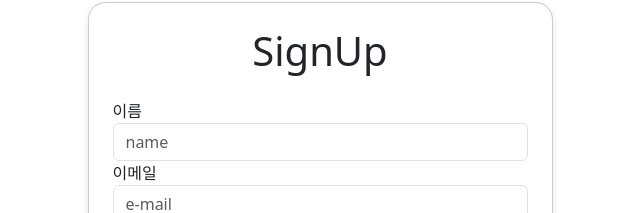
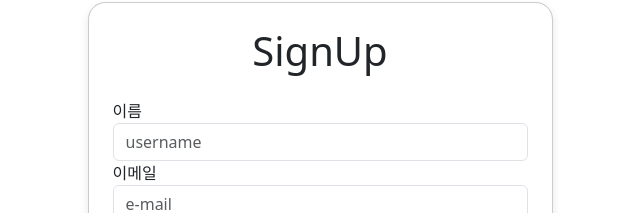
Before and after one commit to ckdwlsrh/household-budget-web, a Vue app: page /signup in a window 1280 px wide. Shown: the part 114-327 px from the top of the page, without its empty margins (320-960 px from the left). Built offline with nearby package versions, Linux system fonts and the light colour scheme.

Commit message:
refactor: 변수 이름 일치

```diff
--- a/src/pages/user/SignupPage.vue
+++ b/src/pages/user/SignupPage.vue
@@ -12,8 +12,8 @@
           <input
             type="text"
             class="form-control"
-            placeholder="name"
-            v-model="userStore.name"
+            placeholder="username"
+            v-model="userStore.username"
             @keyup.enter="userStore.signupHandler"
             required
           />
--- a/src/stores/userStore.js
+++ b/src/stores/userStore.js
@@ -4,7 +4,7 @@ import axios from 'axios'
 import { useRouter } from 'vue-router'
 
 export const useUserStore = defineStore('user', () => {
-  const name = ref('')
+  const username = ref('')
   const email = ref('')
   const password = ref('')
   const users = ref([])
@@ -51,7 +51,7 @@ export const useUserStore = defineStore('user', () => {
   }
   const signupHandler = async () => {
     try {
-      if (!name.value || !email.value || !password.value || !checkPassword.value) {
+      if (!username.value || !email.value || !password.value || !checkPassword.value) {
         alert('모든 항목을 입력해주세요.')
         return
       }
@@ -80,13 +80,13 @@ export const useUserStore = defineStore('user', () => {
       }
 
       await axios.post('/api/user', {
-        name: name.value,
+        username: username.value,
         email: email.value,
         password: password.value,
         role: 'user',
       })
 
-      name.value = ''
+      username.value = ''
       email.value = ''
       password.value = ''
       checkPassword.value = ''
@@ -107,7 +107,7 @@ export const useUserStore = defineStore('user', () => {
   }
 
   return {
-    name,
+    username,
     email,
     password,
     checkPassword,
```
